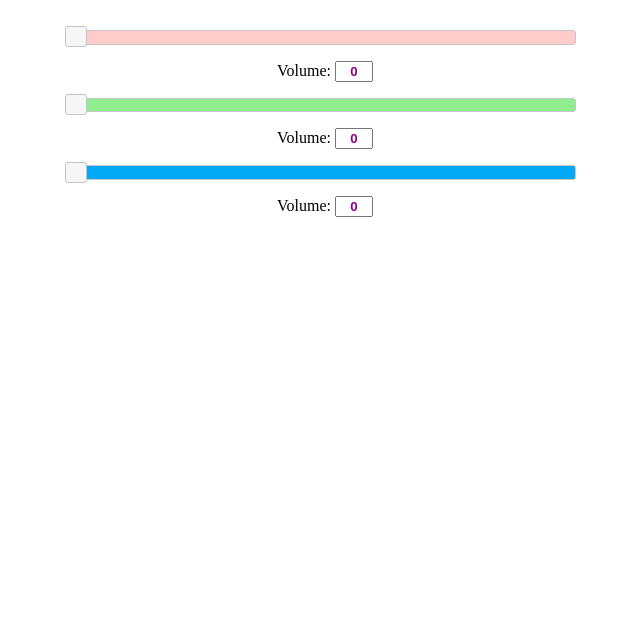
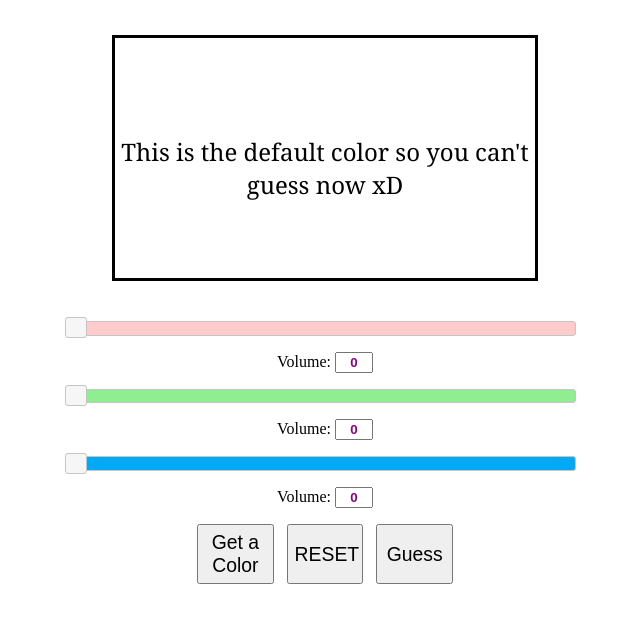
Before and after one commit to qit2/GamerSaviors, a PHP site: page /hexed.html in a window 1280 px wide. Shown: the part 87-710 px from the top of the page, without its empty margins (315-955 px from the left). Run offline with PHP 8.4, Linux system fonts and the light colour scheme; some libraries are stand-ins or nearby versions.

Commit message:
work right now

```diff
--- a/lab5/hexed.css
+++ b/lab5/hexed.css
@@ -29,20 +29,60 @@ label {
   text-align: center;
 }
 
-#slider-horR {
+.sliders {
   margin-left: auto;
   margin-right: auto;
   width: 500px;
 }
-
-#slider-horG {
+/*
+#slider-horR {}
+#slider-horG {}
+#slider-horB {}
+*/
+.play{
   margin-left: auto;
   margin-right: auto;
-  width: 500px;
+  width: 20%;
+  height: 60px;
+  font-size: 1.1em;
+  margin-left: 40%;
+  margin-right: 40%;
 }
+#get{
+  width: 30%;
+  height: 60px;
+  font-size: 1.1em;
 
-#slider-horB {
+}
+#reset{
+  width: 30%;
+  height: 60px;
+  font-size: 1.1em;
+  margin-left: 5%;
+  margin-right: 5%;
+  float: right;
+}
+#guess{
+  width: 30%;
+  height: 60px;
+  font-size: 1.1em;
+  float: right;
+}
+#color{
+  border-style: solid;
+  border-width: 1%;
+  background: rgb(255,255,255);/*Default color here: will be great if it's gradient*/
+  width: 420px;
+  height: 240px;
   margin-left: auto;
   margin-right: auto;
-  width: 500px;
+  margin-top: 35px;
+  margin-bottom: 40px;
 }
+#colour{
+  text-align: center;
+  display: block;
+  padding-top: 17.5%;
+  font-size: 1.5em;
+  font-family: Georgia,serif;
+}
--- a/lab5/hexed.html
+++ b/lab5/hexed.html
@@ -9,30 +9,32 @@
   <link rel="stylesheet" href="https://code.jquery.com/ui/1.12.1/themes/base/jquery-ui.css">
   <script src="https://code.jquery.com/jquery-1.12.4.js"></script>
   <script src="https://code.jquery.com/ui/1.12.1/jquery-ui.js"></script>
-  <script src='hexed.js'></script>
+  <script src='hexjq.js'></script>
 </head>
 <body id = "game">
   <section id="header">
     <h1>Hexed!</h1>
   </section>
-
+  <section id="color">
+    <p id="colour">This is the default color so you can't guess now xD</p>
+  </section>
   <section id="slide">
 
-    <div id="slider-horR"></div>
+    <div class="sliders" id="slider-horR"></div>
 
     <p>
       <label for="amountR">Volume:</label>
       <input type="text" id="amountR">
     </p>
 
-    <div id="slider-horG"></div>
+    <div class="sliders" id="slider-horG"></div>
 
     <p>
       <label for="amountG">Volume:</label>
       <input type="text" id="amountG">
     </p>
 
-    <div id="slider-horB"></div>
+    <div class="sliders" id="slider-horB"></div>
 
     <p>
       <label for="amountB">Volume:</label>
@@ -40,5 +42,10 @@
     </p>
 
   </section>
+  <section class="play">
+    <button id="get">Get a Color</button>
+    <button id="guess">Guess</button>
+    <button id="reset">RESET</button>
+  </section>
 </body>
 </html>
--- a/lab5/hexed.js
+++ b/lab5/hexjq.js
@@ -1,7 +1,9 @@
-
+//This file mainly focuses on jQuery
 (function ( $ ) {
 
   $.fn.hexed = function( settings ) {
+
+    //All Helper Functions
 
     function dectohex(num) {
       return num.toString(16).toUpperCase();
@@ -10,6 +12,63 @@
     function hextodec(num) {
       return parseInt(num, 16);
     }
+
+    function genandloadcolors(){
+      //Initialization
+      var output = [0,0,0,"rgb"];
+      var comma = ",";
+      var leftpar = "(";
+      var rightpar = ")";
+      output[0] = Math.floor(Math.random()*256);
+      output[1] = Math.floor(Math.random()*256);
+      output[2] = Math.floor(Math.random()*256);
+      //Generate Color String
+      output[3] += leftpar + output[0] + comma + output[1] + comma + output[2] + rightpar;
+      //Return the rgb String array with numbers
+      return output;
+    }
+
+    function dothecalc(guessarr, actualarr){
+
+      return resultarr;
+    }
+
+    //Gameplay Function Compilation
+    $( function() {
+      var counturns = 0;
+      var colorgot = [0,0,0];
+      var colorguess = [0,0,0];
+      var resultarr = [0,0,0];
+      //Get a random color and change the background
+      $("#get").click(function(){
+        var colorstr = genandloadcolors()[3];
+        for (var i = 0; i < 3; i++){
+          colorgot[i] = genandloadcolors()[i];
+        }
+        $("#colour").css('display', 'none');
+        $("#color").css('background', colorstr);
+      });
+      //Reset to default grid and clear data if any
+      $("#reset").click(function resetting(){
+        $("#colour").css('display', 'block');
+        $("#color").css('background', 'rgb(255,255,255)');//Default color here
+        colorgot = [0,0,0];
+        colorguess = [0,0,0];
+        resultarr = [0,0,0];
+      });
+      //Make the guess and output the result accordingly
+      $("#guess").click(function(){
+        if($("#colour").css('display') == "block"){}
+        else{
+
+          resultarr = dothecalc(colorgot, colorguess);
+        }
+        counturns++;
+        if(counturns == settings.turns){
+          resetting();
+        }
+      });
+    });
 
 
 
```
Also changed, not shown: lab5/hexjs.js (added, +27 -0 lines).
